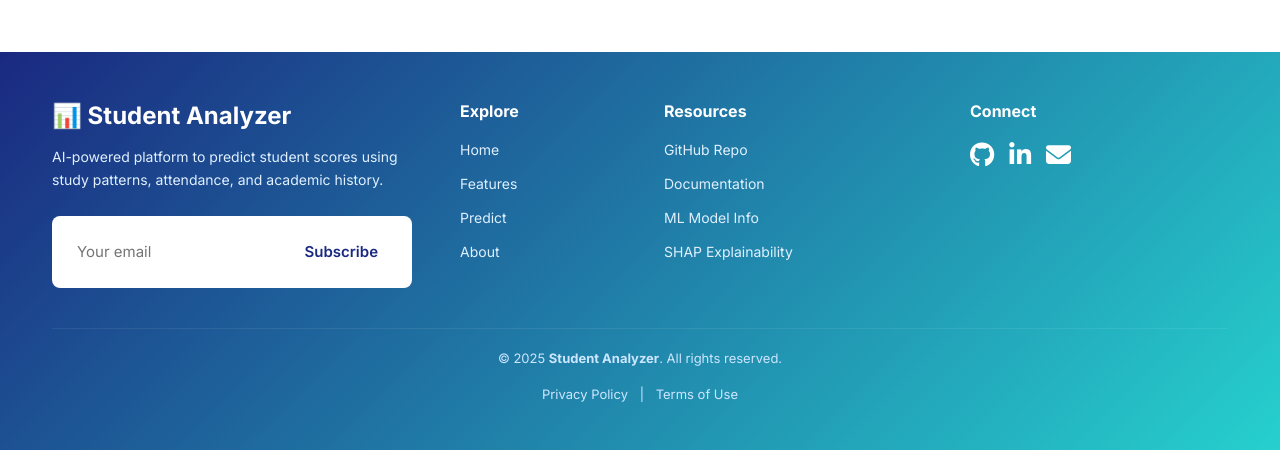
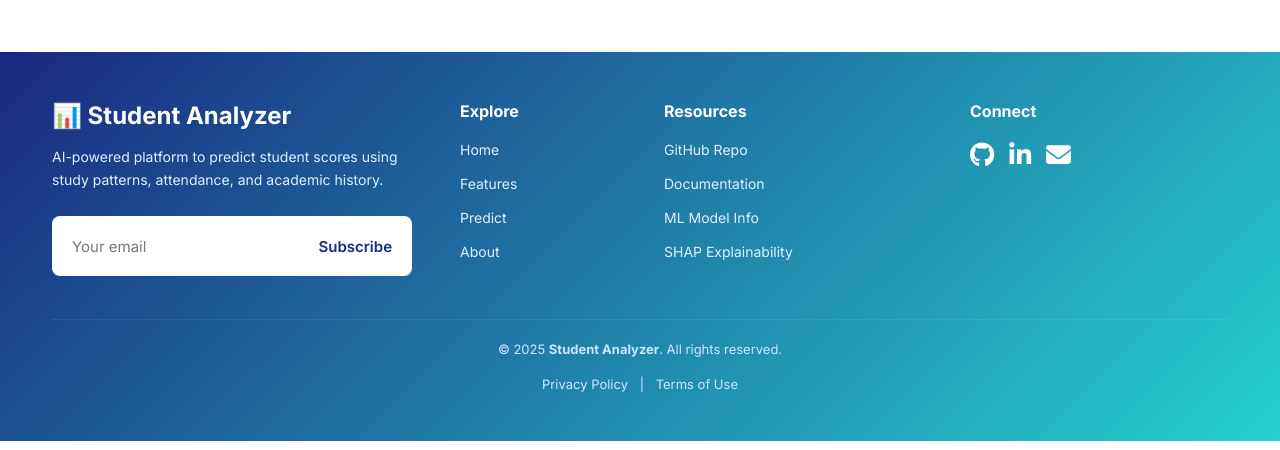
Before and after one commit to souviksenapati/Celebal-Summer-Internship-2025, a Flask app: page / in a window 1280 px wide. Shown: the part 2762-3212 px from the top of the page. Run offline with Flask 3, Linux system fonts and the light colour scheme; parts of the project's set-up code (start-up, migrations or seed data) failed here and were passed over.

Commit message:
Update index

```diff
--- a/Final_Project/static/index.css
+++ b/Final_Project/static/index.css
@@ -203,20 +203,21 @@ section h2::after {
     gap: 6px;
     margin-top: 8px;
     max-width: 360px;
+    max-height: 60px;
     flex-wrap: wrap;
 }
 
 .footer-newsletter input[type="email"] {
-    padding: 5px;
+
     border: none;
     border-radius: 4px;
     flex: 1;
     font-size: 15px;
-    min-width: 160px;
+    min-width: 150px;
 }
 
 .footer-newsletter button {
-    padding: 5px 14px;
+
     background-color: #ffffff;
     color: #1A2980;
     border: none;
@@ -230,7 +231,7 @@ section h2::after {
 .footer-newsletter button:hover {
     background-color: #26D0CE;
     color: #fff;
-    transform: scale(1.15);
+    transform: scale(1.20);
 }
 
 /* Headings & Links */
```
